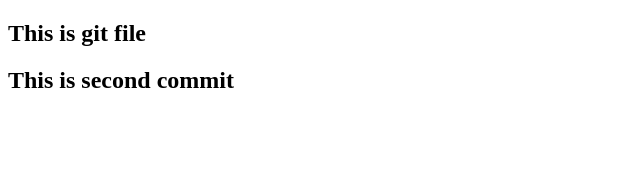
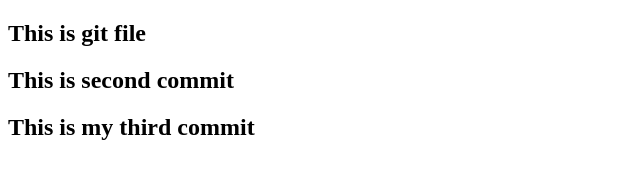
Before and after one commit to Manikanta-0718/DEMO1, a plain HTML site: page index.html in a window 1280 px wide. Shown: the whole page, without its empty margins (0-640 px from the left). Drawn offline with Linux system fonts and the light colour scheme.

Commit message:
This is my third commit

```diff
--- a/index.html
+++ b/index.html
@@ -6,5 +6,6 @@
 <body>
     <h2>This is git file</h2>
     <h2>This is second commit</h2>
+    <h2>This is my third commit</h2>
 </body>
 </html>
```
